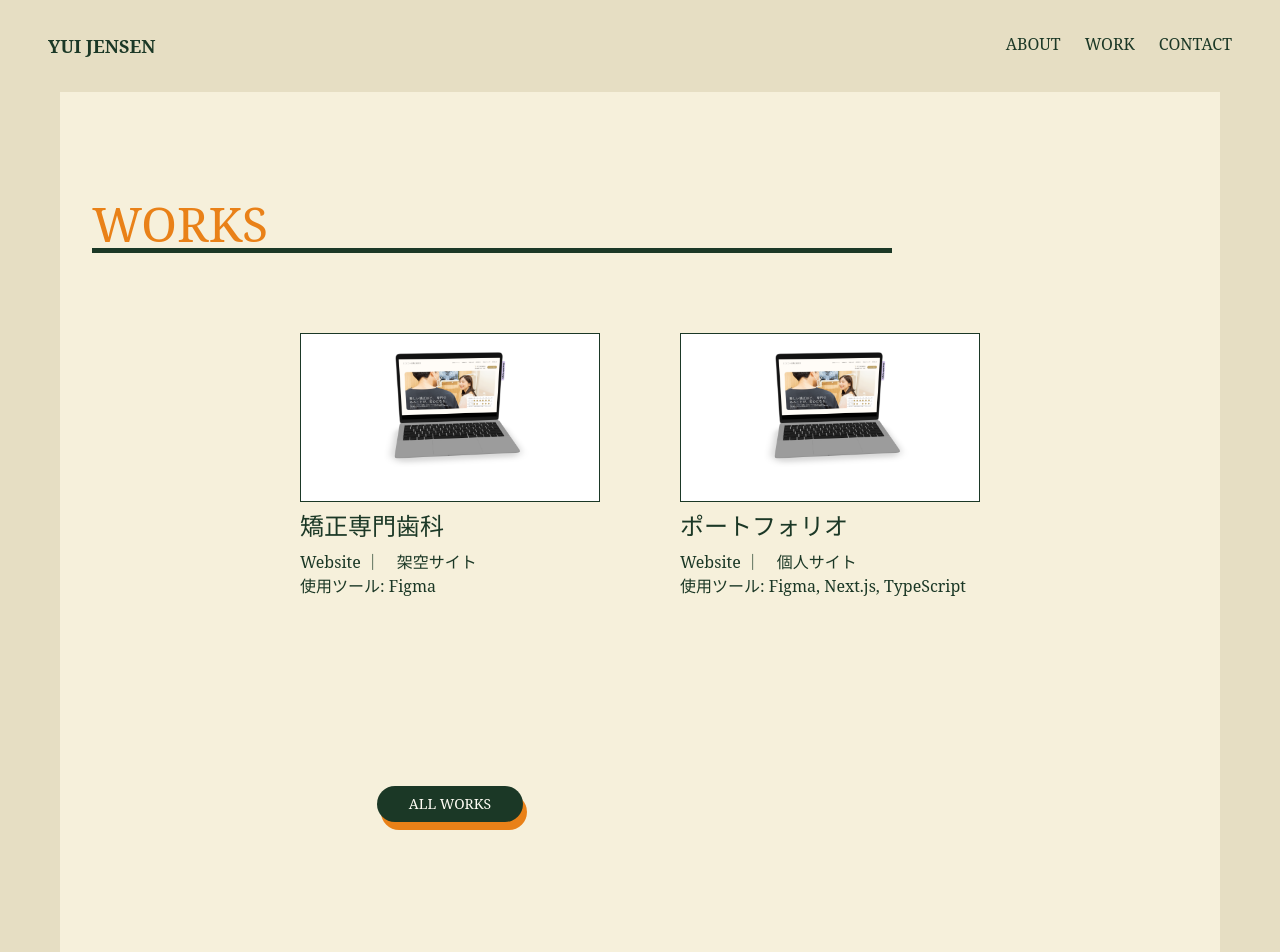
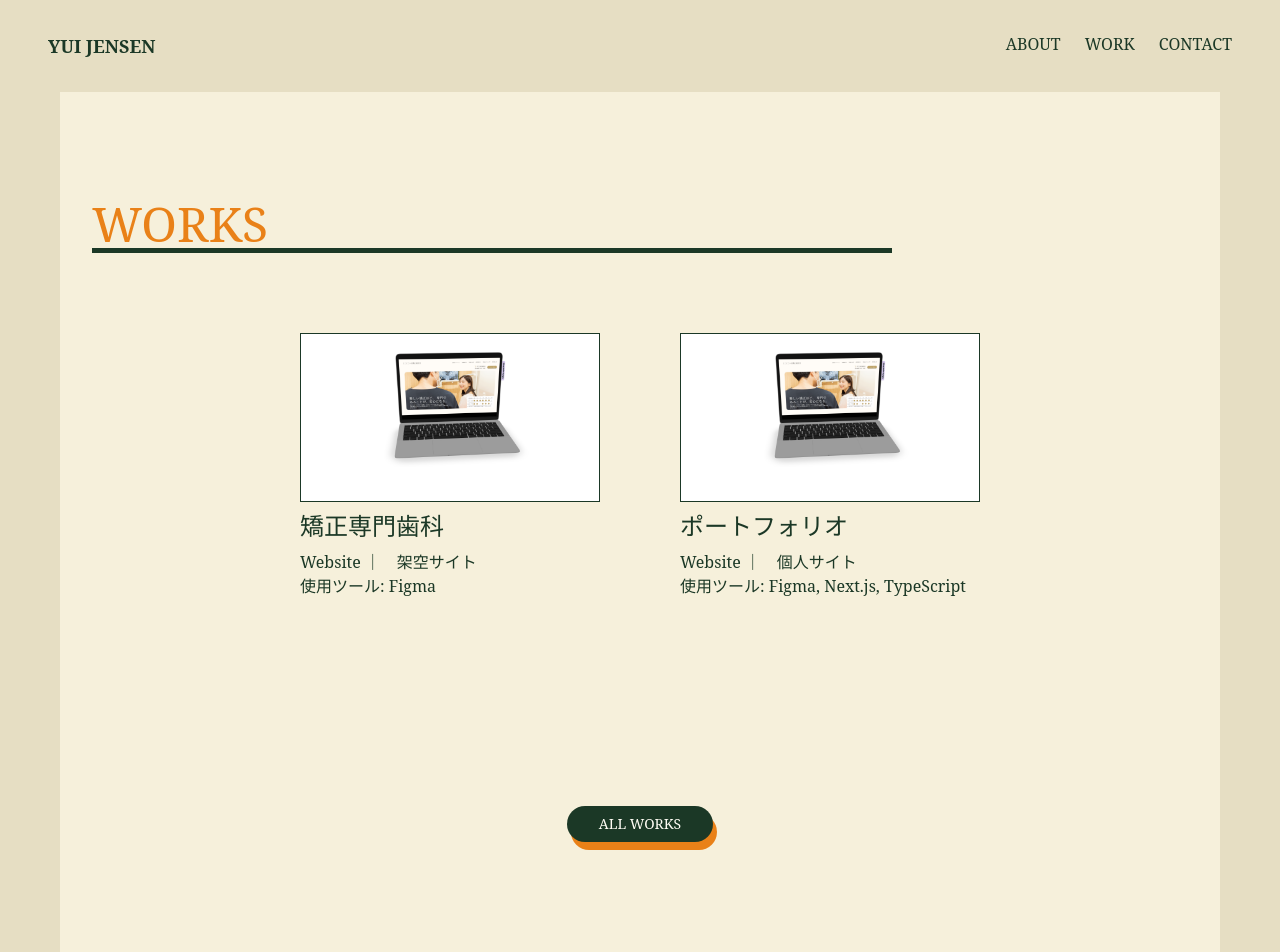
Before and after one commit to yui9667/yuijensen, a Next.js app in the folder my-app/: page / in a window 1280 px wide. Shown: the top 952 px of the page. Built offline with nearby package versions, Linux system fonts and the light colour scheme.

Commit message:
modified margin size

```diff
--- a/my-app/components/Work.tsx
+++ b/my-app/components/Work.tsx
@@ -24,7 +24,7 @@ export default function Work() {
     <>
       <div className='md:max-w-350 bg-(--color-section-background)  px-4 py-20 mx-15 '>
         <RootSection title='WORKS'>
-          <div className='grid grid-cols-1 mx-auto md:gap-20 md:grid-cols-2 relative overflow-hidden  '>
+          <div className='grid grid-cols-1 mx-auto md:gap-20 md:grid-cols-2 relative overflow-hidden '>
             {projects.map((project) => (
               <Link
                 key={project.id}
@@ -48,11 +48,12 @@ export default function Work() {
                 </div>
                 <h3 className='my-2 text-xl md:text-2xl  '>{project.title}</h3>
                 <p>{project.subtitle}</p>
-                <p className=' mb-8'>{project.tool}</p>
+                <p className=' mb-3'>{project.tool}</p>
               </Link>
             ))}
-
-            <ButtonPop href='../app/works'>ALL WORKS</ButtonPop>
+            <div className='flex justify-center items-center md:col-span-2 mt-10 '>
+              <ButtonPop href='../app/works'>ALL WORKS</ButtonPop>
+            </div>
           </div>
         </RootSection>
       </div>
```
Also changed, not shown: my-app/components/ui/ButtonPop.tsx (line endings or trailing spaces).
